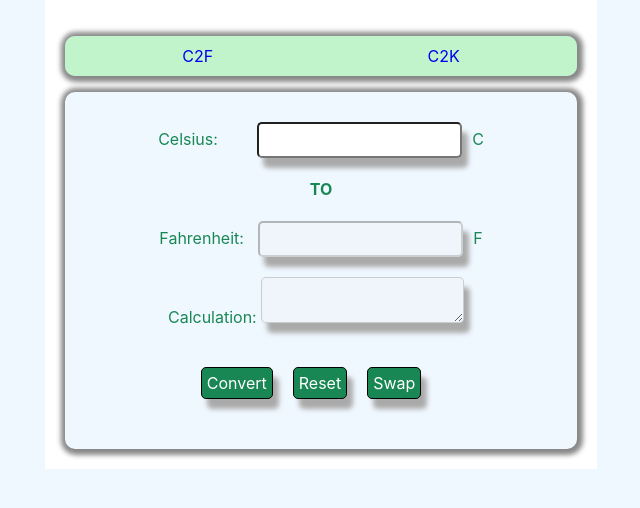
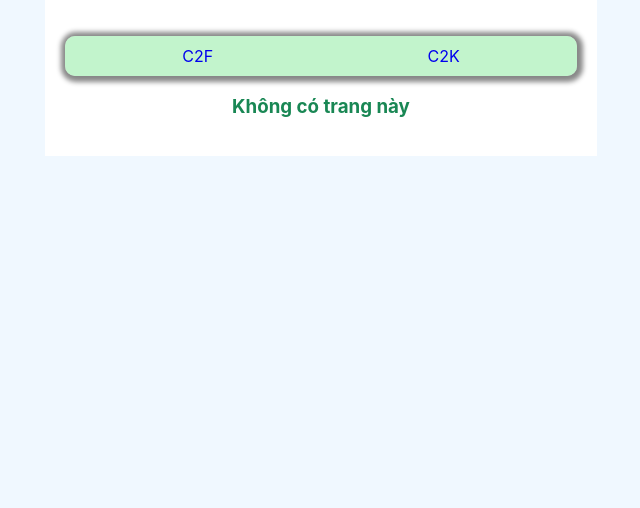
Before and after one commit to AtonyVu/Mini-Project-Convertion, a React (Create React App) app: page / in a window 1280 px wide. Shown: the top 508 px of the page, without its empty margins (319-959 px from the left). Built offline with nearby package versions, Linux system fonts and the light colour scheme.

Commit message:
update deploy

```diff
--- a/src/App.js
+++ b/src/App.js
@@ -9,8 +9,8 @@ function App() {
       <BrowserRouter>
         <Nav />
         <Switch>
-          <Route path="/" component={C2F} exact={true} />
-          <Route path="/C2K" component={C2K} />
+          <Route path="/Mini-Project-Convertion" component={C2F} exact={true} />
+          <Route path="/Mini-Project-Convertion/C2K" component={C2K} />
           <Route path="" component={PageNotFound} />
         </Switch>
       </BrowserRouter>
```
Also changed, not shown: package.json (+7 -1 lines), 2 other files (tests, documents, lock files or other folders).
